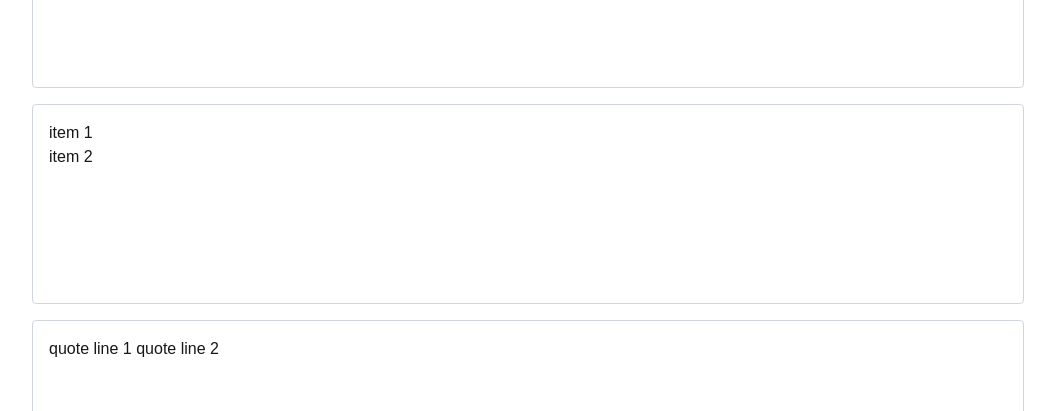
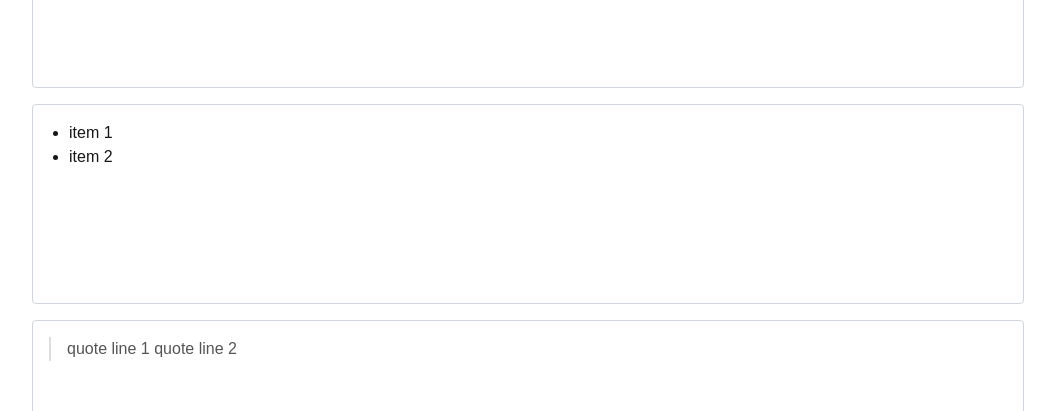
Before and after one commit to grigri201/document-copilot, a Next.js app: page / in a window 1280 px wide. Shown: the part 400-811 px from the top of the page, without its empty margins (112-1167 px from the left). Built offline with nearby package versions, Linux system fonts and the light colour scheme.

Commit message:
style: add markdown styles

```diff
--- a/src/app/globals.css
+++ b/src/app/globals.css
@@ -18,3 +18,31 @@ body {
   color: var(--foreground);
   font-family: Arial, Helvetica, sans-serif;
 }
+
+/* Basic markdown styling */
+.markdown ul {
+  list-style-type: disc;
+  padding-left: 1.25rem;
+}
+
+.markdown ol {
+  list-style-type: decimal;
+  padding-left: 1.25rem;
+}
+
+.markdown blockquote {
+  border-left: 2px solid #ddd;
+  padding-left: 1rem;
+  color: #555;
+}
+
+.markdown pre {
+  background: #f5f5f5;
+  padding: 0.5rem 0.75rem;
+  border-radius: 0.25rem;
+  overflow-x: auto;
+}
+
+.markdown code {
+  font-family: var(--font-mono);
+}
--- a/src/components/MarkdownSection.tsx
+++ b/src/components/MarkdownSection.tsx
@@ -35,7 +35,7 @@ export default function MarkdownSection({ content }: MarkdownSectionProps) {
         suppressContentEditableWarning
         onDoubleClick={handleDoubleClick}
         onBlur={handleBlur}
-        className="border border-gray-300 rounded p-4 min-h-[200px] outline-none"
+        className="markdown border border-gray-300 rounded p-4 min-h-[200px] outline-none"
         dangerouslySetInnerHTML={!isEditing ? { __html: marked.parse(text) } : undefined}
       >
         {isEditing ? text : undefined}
```
